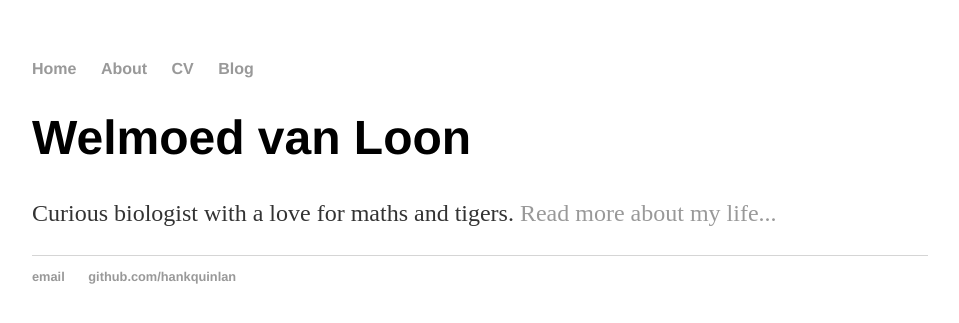
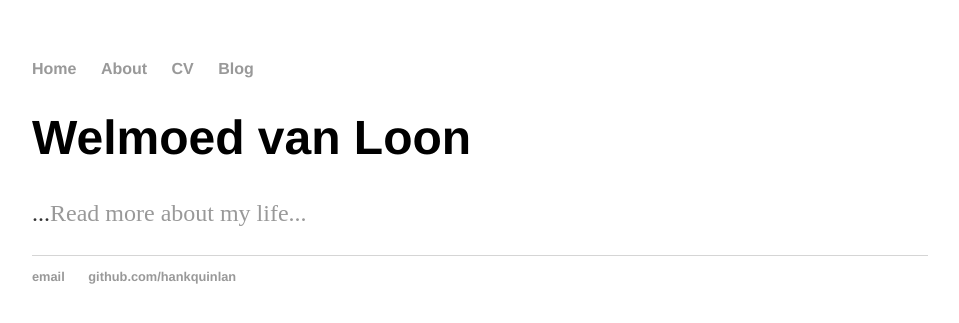
Before and after one commit to welmoedvl/welmoedvl.github.io, a Jekyll site: the page built from index.html, in a window 1280 px wide. Shown: the top 323 px of the page, without its empty margins (160-1119 px from the left). Built offline with Jekyll 4.4.1, drawn with Linux system fonts in a browser that asks for light colours.

Commit message:
Update index.html

```diff
--- a/index.html
+++ b/index.html
@@ -4,5 +4,5 @@ title: Welmoed van Loon
 ---
 <div class="blurb">
 	<h1>Welmoed van Loon</h1>
-	<p>Curious biologist with a love for maths and tigers.  <a href="/about">Read more about my life...</a></p>
+	<p>...<a href="/about">Read more about my life...</a></p>
 </div><!-- /.blurb -->
```
